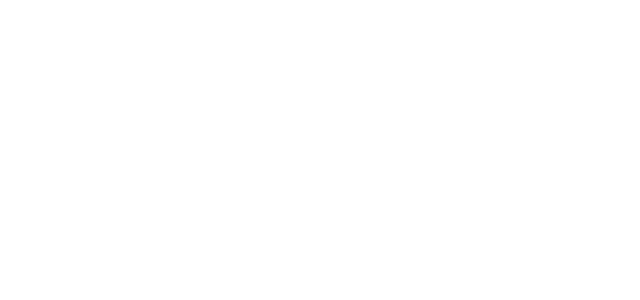
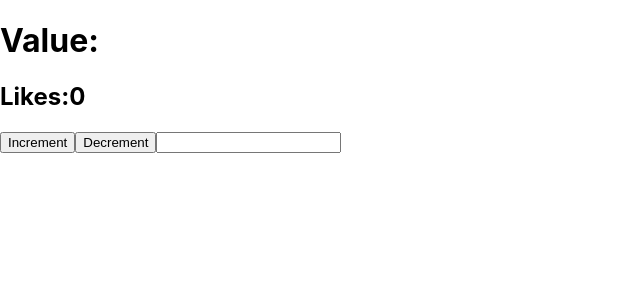
Before and after one commit to VitaliyKrymov/react_hw1, a React (Create React App) app: page / in a window 1280 px wide. Shown: the top 300 px of the page, without its empty margins (0-640 px from the left). Built offline with nearby package versions, Linux system fonts and the light colour scheme.

Commit message:
useState

```diff
--- a/src/App.js
+++ b/src/App.js
@@ -1,12 +1,32 @@
-
-import './App.css';
+import React, {useState} from "react";
 
 function App() {
-  return (
-    <div className="App">
+    const [likes, setLikes] = useState(0);
+    const [value, setValue] = useState('');
 
-    </div>
-  );
+    function increment() {
+        setLikes(likes + 1);
+    }
+
+    function decrement() {
+        setLikes(likes - 1);
+    }
+
+    return (
+        <div className="App">
+            <h1> Value: {value} </h1>
+            <h2> Likes:{likes} </h2>
+
+            <button onClick={increment}>Increment</button>
+            <button onClick={decrement}>Decrement</button>
+            <input
+                title='title'
+                type="text"
+                tabIndex='1'
+                onChange={event => setValue(event.target.value)}>
+            </input>
+        </div>
+    );
 }
 
 export default App;
```
